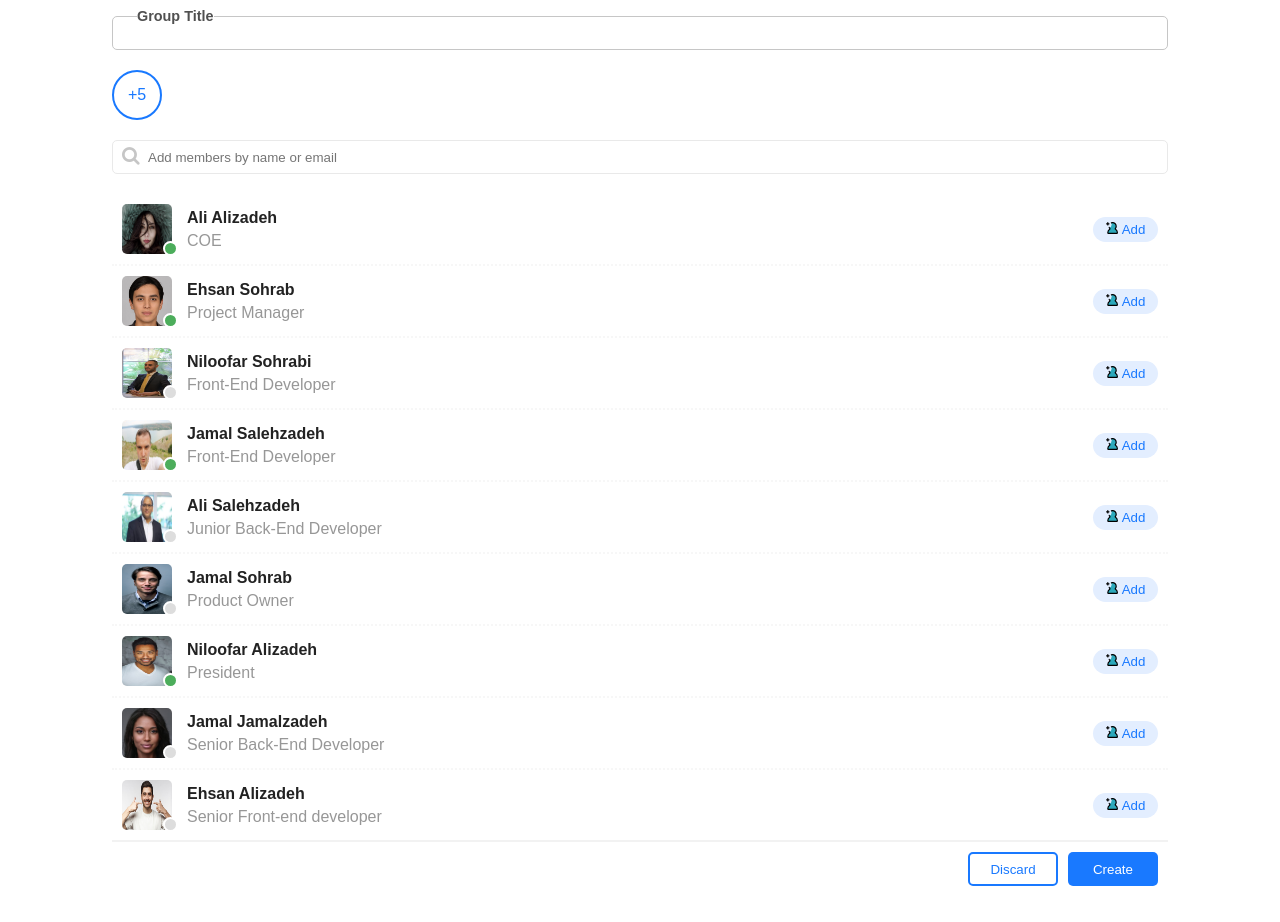
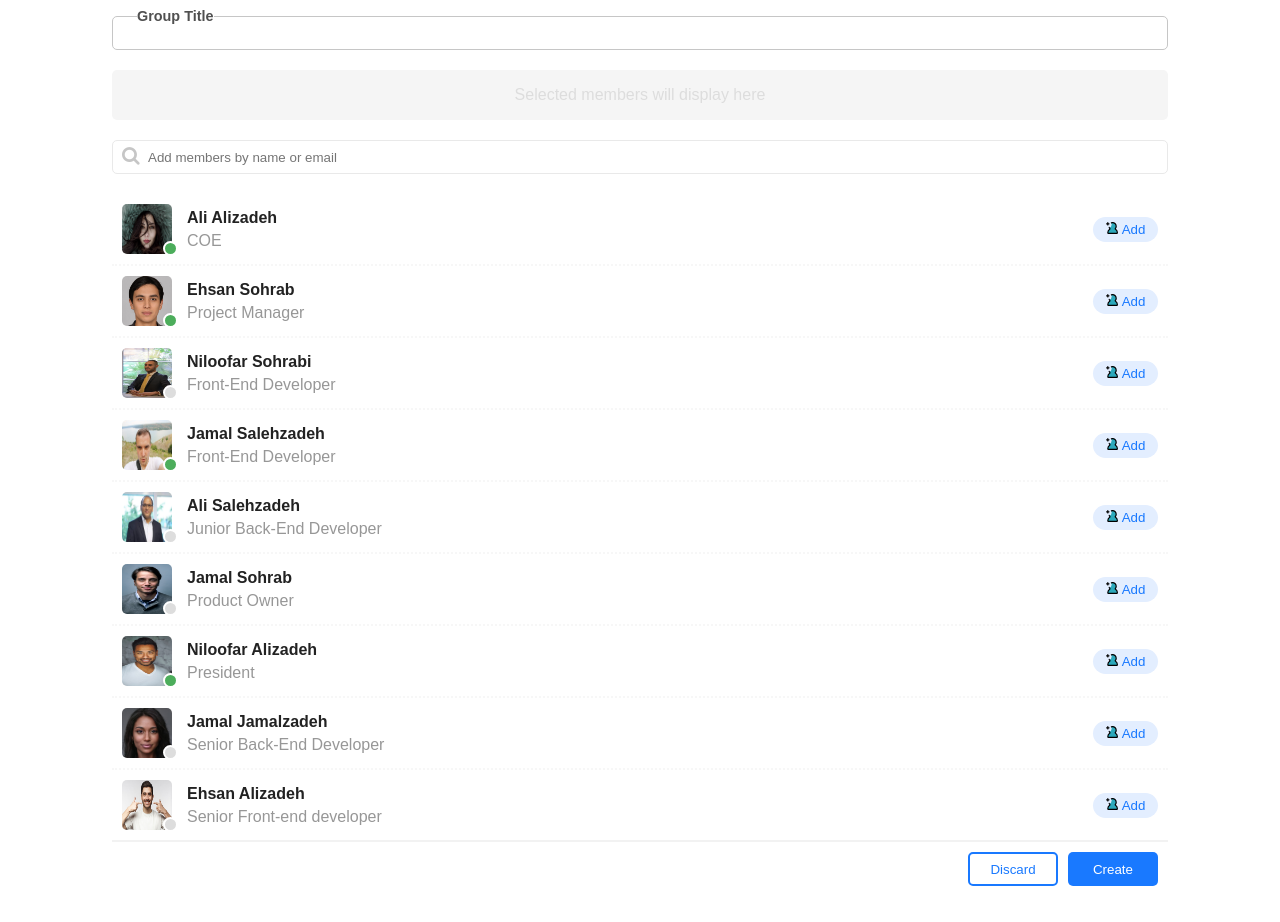
Before and after one commit to ElhamB/userApp, a React (Create React App) app: page / in a window 1280 px wide. Built offline with nearby package versions, Linux system fonts and the light colour scheme.

Commit message:
selected user

```diff
--- a/src/components/SelectedMembers/SelectedMembers.js
+++ b/src/components/SelectedMembers/SelectedMembers.js
@@ -1,18 +1,25 @@
-import React from "react";
+import React, { Fragment } from "react";
 import { useSelector } from "react-redux";
 import "./selectedMember.css";
 import SelectedMemberItem from "./SelectedMemberItem";
 
 const SelectedMembers = () => {
   const selectedUsers = useSelector((state) => state.user.selectedUsers);
-
+  const count = selectedUsers.length - 6;
   return (
-    <div className="selected-container">
-      {
-        selectedUsers.map((user)=><SelectedMemberItem user={user} key={user.id}/>)
-      }
-      <div className="selected-counter">+5</div>
-    </div>
+    <Fragment>
+      {selectedUsers.length === 0 && (
+        <div className="no-item">Selected members will display here</div>
+      )}
+      <div className="selected-container">
+        {selectedUsers.slice(0,6).map((user) => (
+          <SelectedMemberItem user={user} key={user.id} />
+        ))}
+        {selectedUsers.length > 6 && (
+          <div className="selected-counter">+{count}</div>
+        )}
+      </div>
+    </Fragment>
   );
 };
 
--- a/src/components/SelectedMembers/selectedMember.css
+++ b/src/components/SelectedMembers/selectedMember.css
@@ -1,3 +1,13 @@
+.no-item {
+  background-color: #f5f5f5;
+  color: #ddd;
+  height: 50px;
+  border-radius: 5px;
+  display: flex;
+  justify-content: center;
+  align-items: center;
+}
+
 .selected-container {
   display: flex;
   flex-wrap: wrap;
--- a/src/components/SelectedMembers/selectedMember.scss
+++ b/src/components/SelectedMembers/selectedMember.scss
@@ -1,32 +1,41 @@
-$greenColor:#4cad5b;
-$blueColor:#1979ff;
+$greenColor: #4cad5b;
+$blueColor: #1979ff;
 
-.selected-container{
+.no-item {
+  background-color: #f5f5f5;
+  color: #ddd;
+  height: 50px;
+  border-radius: 5px;
+  display: flex;
+  justify-content: center;
+  align-items: center;
+}
+.selected-container {
   display: flex;
   flex-wrap: wrap;
   margin-bottom: 20px;
-.user-selected{
+  .user-selected {
     width: 15%;
     padding: 0 15px;
     display: flex;
     justify-content: center;
     flex-direction: column;
     align-items: center;
-    figcaption{
+    figcaption {
       color: #858585;
     }
-    div{
-        width:50px;
+    div {
+      width: 50px;
       height: 50px;
       border-radius: 100%;
       position: relative;
       margin-bottom: 10px;
-        img{
+      img {
         width: 100%;
         height: 100%;
         border-radius: 100%;
       }
-        span{
+      span {
         display: flex;
         background-color: #fff;
         border-radius: 100%;
@@ -37,17 +46,14 @@ align-items: center;
         bottom: -3px;
         align-items: center;
         justify-content: center;
-            i{
+        i {
           color: $greenColor;
-
         }
       }
-
-
     }
   }
-.selected-counter{
-    width:50px;
+  .selected-counter {
+    width: 50px;
     height: 50px;
     border-radius: 100%;
     color: $blueColor;
```
Also changed, not shown: 1 other file (tests, documents, lock files or other folders). Lines whose indentation alone changed are shown as unchanged.
